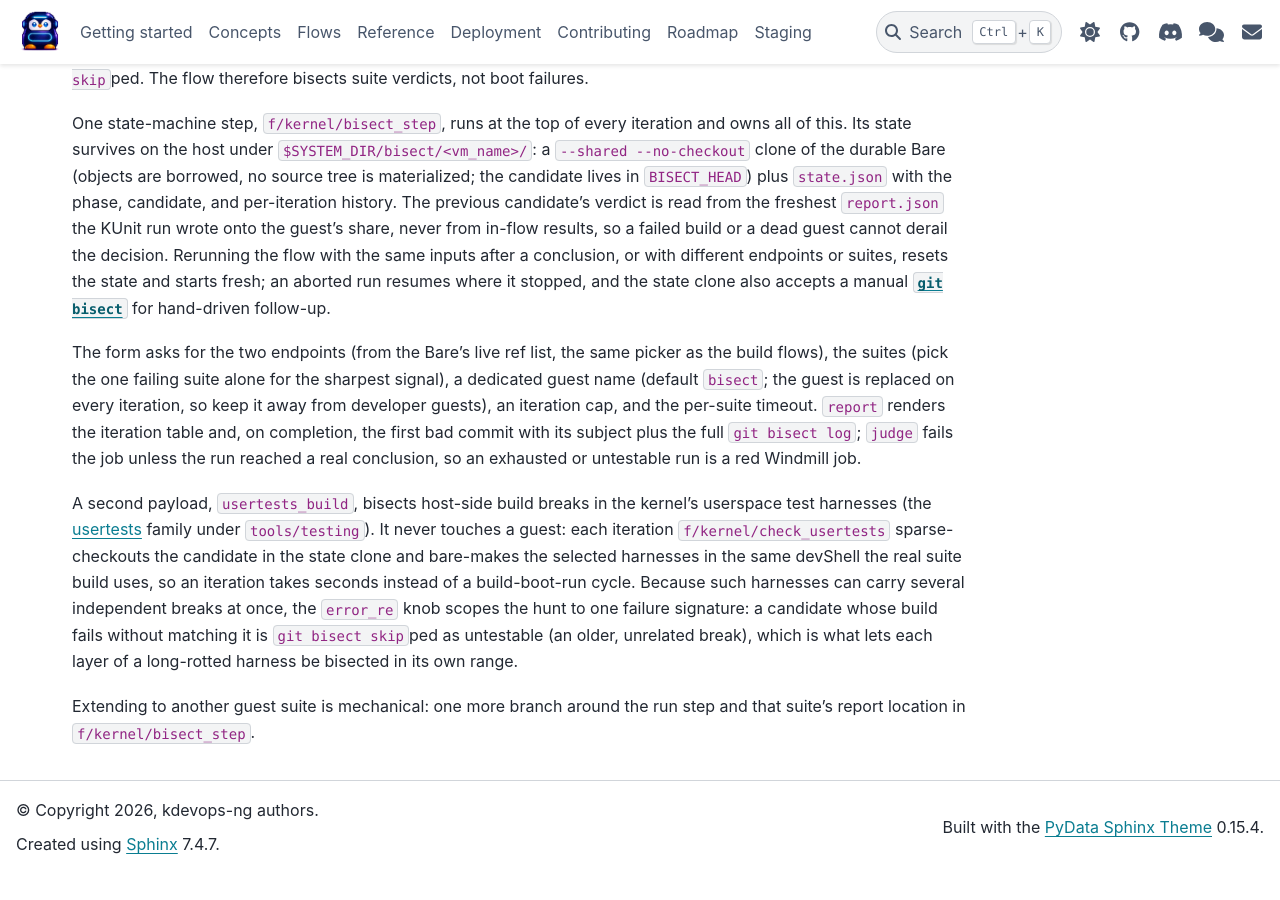
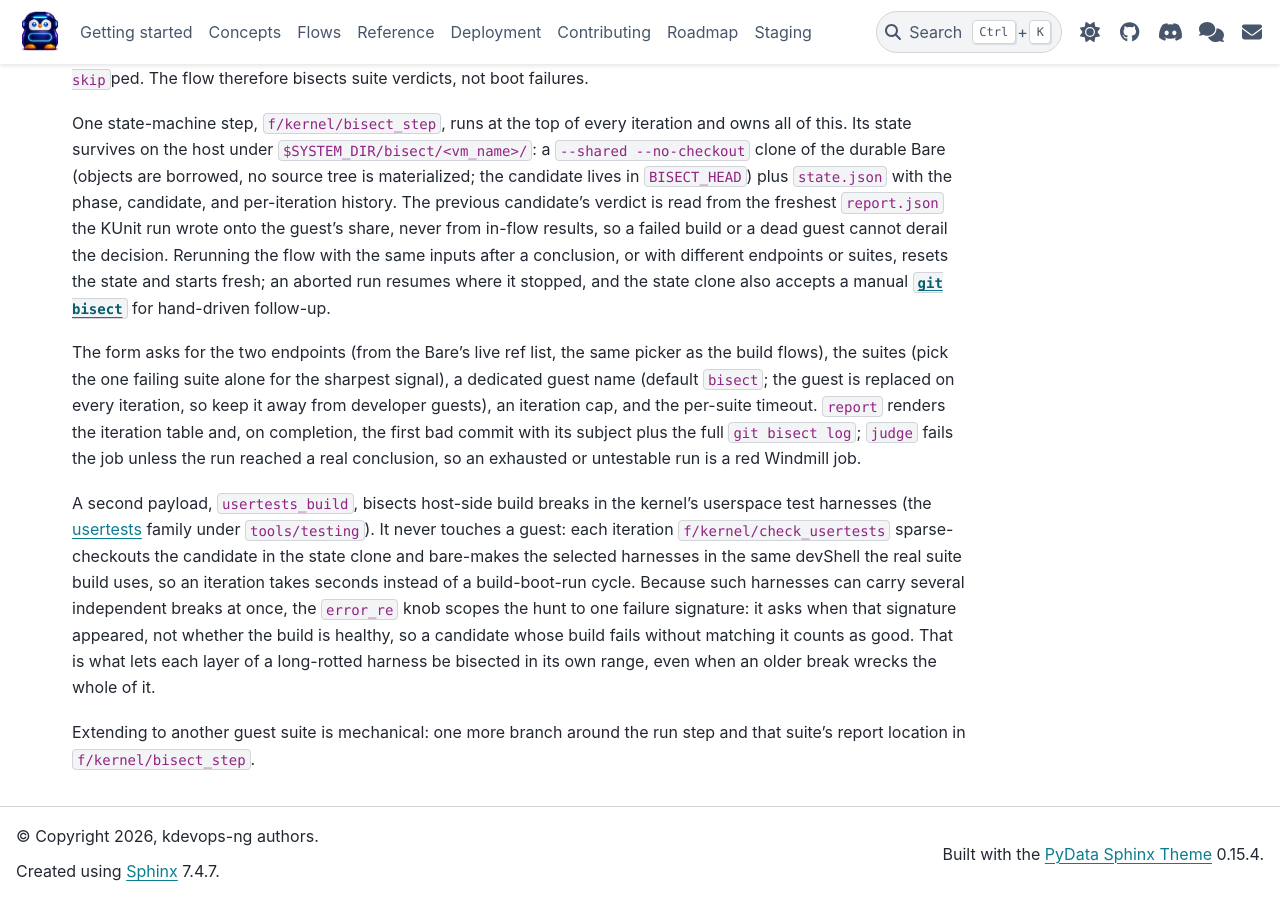
Before and after one commit to dagomez137/kdevops-ng, a Sphinx documentation site: the page built from docs/flows/bisect.rst, in a window 1280 px wide and 900 px high, scrolled down 577 px. Built offline with Sphinx 7.4.7 and the PyData theme 0.15.4, drawn with Linux system fonts in a browser that asks for light colours; before the commit the page ends 1451 px from its top, so only the background shows below that.

Commit message:
docs: cover the build payload on the bisect flow page
The bisect flow now carries two payloads, so retitle the page to match
the flow summary and describe the usertests_build mode: host-only
build-check iterations in seconds, and the error_re signature scoping
that hunts when one failure signature appeared, letting each layer of a
long-rotted harness be bisected in its own range while builds failing
outside the signature count as good.

Generated-by: Claude AI
Signed-off-by: Daniel Gomez <da.gomez@kernel.org>

```diff
--- a/docs/flows/bisect.rst
+++ b/docs/flows/bisect.rst
@@ -63,9 +63,10 @@ clone and bare-makes the selected harnesses in the same devShell the real
 suite build uses, so an iteration takes seconds instead of a
 build-boot-run cycle. Because such harnesses can carry several independent
 breaks at once, the ``error_re`` knob scopes the hunt to one failure
-signature: a candidate whose build fails without matching it is ``git
-bisect skip``\ ped as untestable (an older, unrelated break), which is what
-lets each layer of a long-rotted harness be bisected in its own range.
+signature: it asks when that signature appeared, not whether the build is
+healthy, so a candidate whose build fails without matching it counts as
+good. That is what lets each layer of a long-rotted harness be bisected in
+its own range, even when an older break wrecks the whole of it.
 
 Extending to another guest suite is mechanical: one more branch around the
 run step and that suite's report location in :src:`f/kernel/bisect_step`.
```
